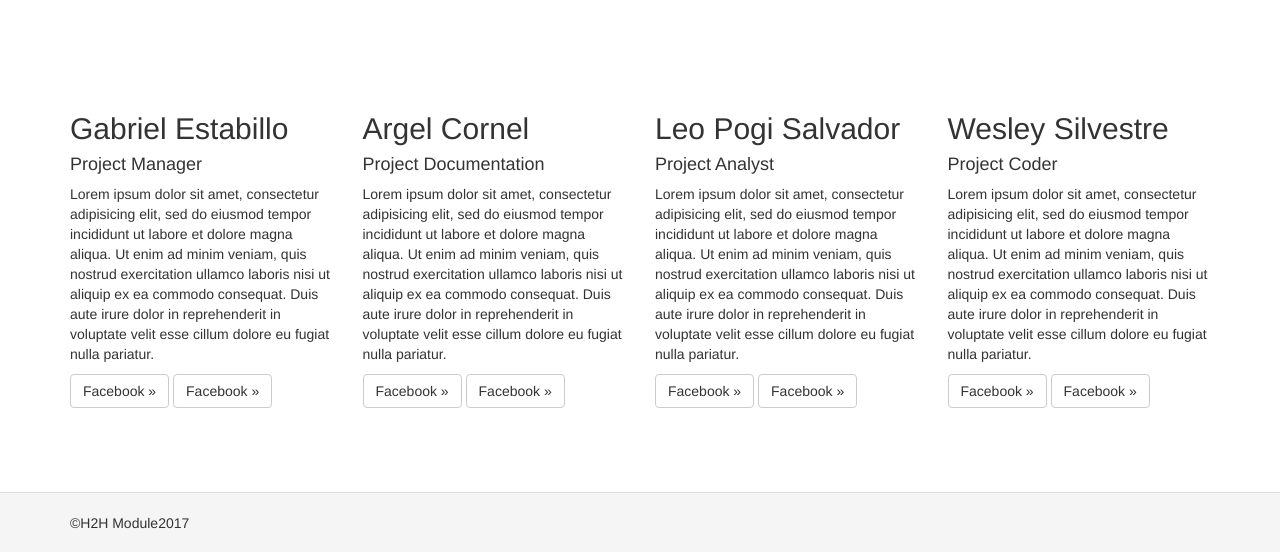
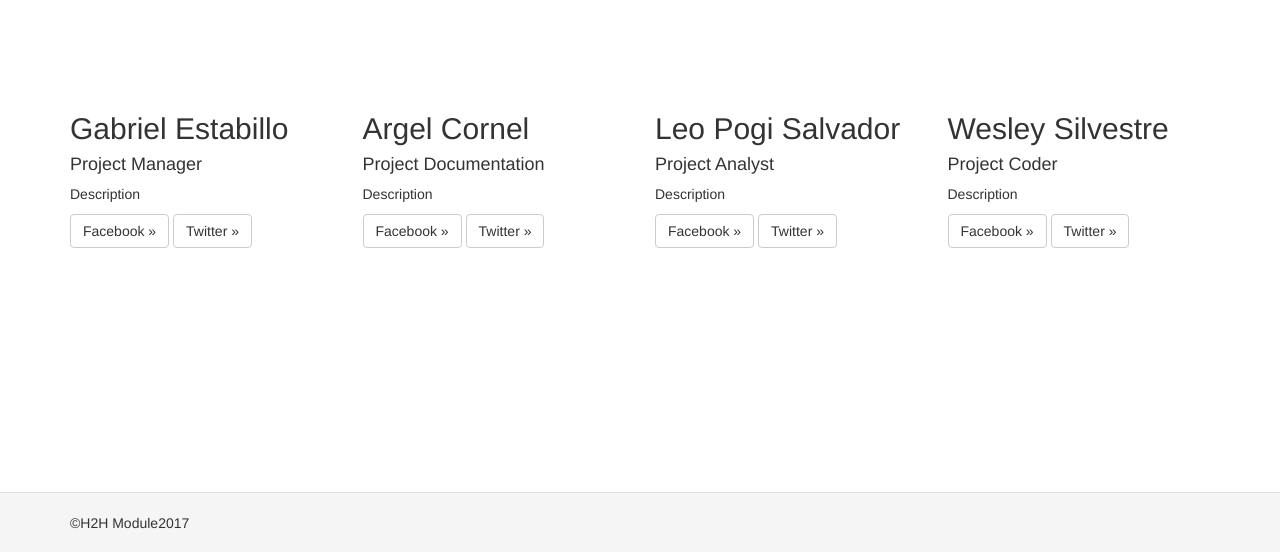
Before and after one commit to seans888/H2H, a Yii app: template Practice/lgsalvador2/basic/views/site/about.php in a window 1280 px wide. Shown: the part 248-800 px from the top of the page. Run offline with PHP 8.4 and a stand-in for Yii, Linux system fonts and the light colour scheme; the template is opened without the code that fills it, so the values that code supplies are empty; some libraries are stand-ins or nearby versions.

Commit message:
Commit about.php

```diff
--- a/Practice/lgsalvador2/basic/views/site/about.php
+++ b/Practice/lgsalvador2/basic/views/site/about.php
@@ -20,57 +20,45 @@ $this->title = 'Facility Inspection Module';
                 <h2>Gabriel Estabillo</h2>
 				<h4>Project Manager</h4>
 
-                <p>Lorem ipsum dolor sit amet, consectetur adipisicing elit, sed do eiusmod tempor incididunt ut labore et
-                    dolore magna aliqua. Ut enim ad minim veniam, quis nostrud exercitation ullamco laboris nisi ut aliquip
-                    ex ea commodo consequat. Duis aute irure dolor in reprehenderit in voluptate velit esse cillum dolore eu
-                    fugiat nulla pariatur.</p>
+                <p>Description</p>
 
                 <p><a class="btn btn-default" href="
 						https://www.facebook.com/gab.estabillo">Facebook &raquo;</a>
 					<a class="btn btn-default" href="
-						https://www.facebook.com/gab.estabillo">Facebook &raquo;</a>
+						https://www.facebook.com/gab.estabillo">Twitter &raquo;</a>
             </div>
             <div class="col-lg-3">
                 <h2>Argel Cornel</h2>
 				<h4>Project Documentation</h4>
 
-                <p>Lorem ipsum dolor sit amet, consectetur adipisicing elit, sed do eiusmod tempor incididunt ut labore et
-                    dolore magna aliqua. Ut enim ad minim veniam, quis nostrud exercitation ullamco laboris nisi ut aliquip
-                    ex ea commodo consequat. Duis aute irure dolor in reprehenderit in voluptate velit esse cillum dolore eu
-                    fugiat nulla pariatur.</p>
+                <p>Description</p>
 
                 <p><a class="btn btn-default" href="
 						https://www.facebook.com/gab.estabillo">Facebook &raquo;</a>
 					<a class="btn btn-default" href="
-						https://www.facebook.com/gab.estabillo">Facebook &raquo;</a></p>
+						https://www.facebook.com/gab.estabillo">Twitter &raquo;</a></p>
             </div>
             <div class="col-lg-3">
                 <h2>Leo Pogi Salvador</h2>
 				<h4>Project Analyst</h4>
 
-                <p>Lorem ipsum dolor sit amet, consectetur adipisicing elit, sed do eiusmod tempor incididunt ut labore et
-                    dolore magna aliqua. Ut enim ad minim veniam, quis nostrud exercitation ullamco laboris nisi ut aliquip
-                    ex ea commodo consequat. Duis aute irure dolor in reprehenderit in voluptate velit esse cillum dolore eu
-                    fugiat nulla pariatur.</p>
+                <p>Description</p>
 
                 <p><a class="btn btn-default" href="
 						https://www.facebook.com/gab.estabillo">Facebook &raquo;</a>
 					<a class="btn btn-default" href="
-						https://www.facebook.com/gab.estabillo">Facebook &raquo;</a></p>
+						https://www.facebook.com/gab.estabillo">Twitter &raquo;</a></p>
             </div>
 			  <div class="col-lg-3">
                 <h2>Wesley Silvestre</h2>
 				<h4>Project Coder</h4>
 
-                <p>Lorem ipsum dolor sit amet, consectetur adipisicing elit, sed do eiusmod tempor incididunt ut labore et
-                    dolore magna aliqua. Ut enim ad minim veniam, quis nostrud exercitation ullamco laboris nisi ut aliquip
-                    ex ea commodo consequat. Duis aute irure dolor in reprehenderit in voluptate velit esse cillum dolore eu
-                    fugiat nulla pariatur.</p>
+                <p>Description</p>
 
                 <p><a class="btn btn-default" href="
 						https://www.facebook.com/gab.estabillo">Facebook &raquo;</a>
 					<a class="btn btn-default" href="
-						https://www.facebook.com/gab.estabillo">Facebook &raquo;</a></p>
+						https://www.facebook.com/gab.estabillo">Twitter &raquo;</a></p>
             </div>
         </div>
 
```
Also changed, not shown: Practice/lgsalvador2/basic/Picture/facebook.png (added).
